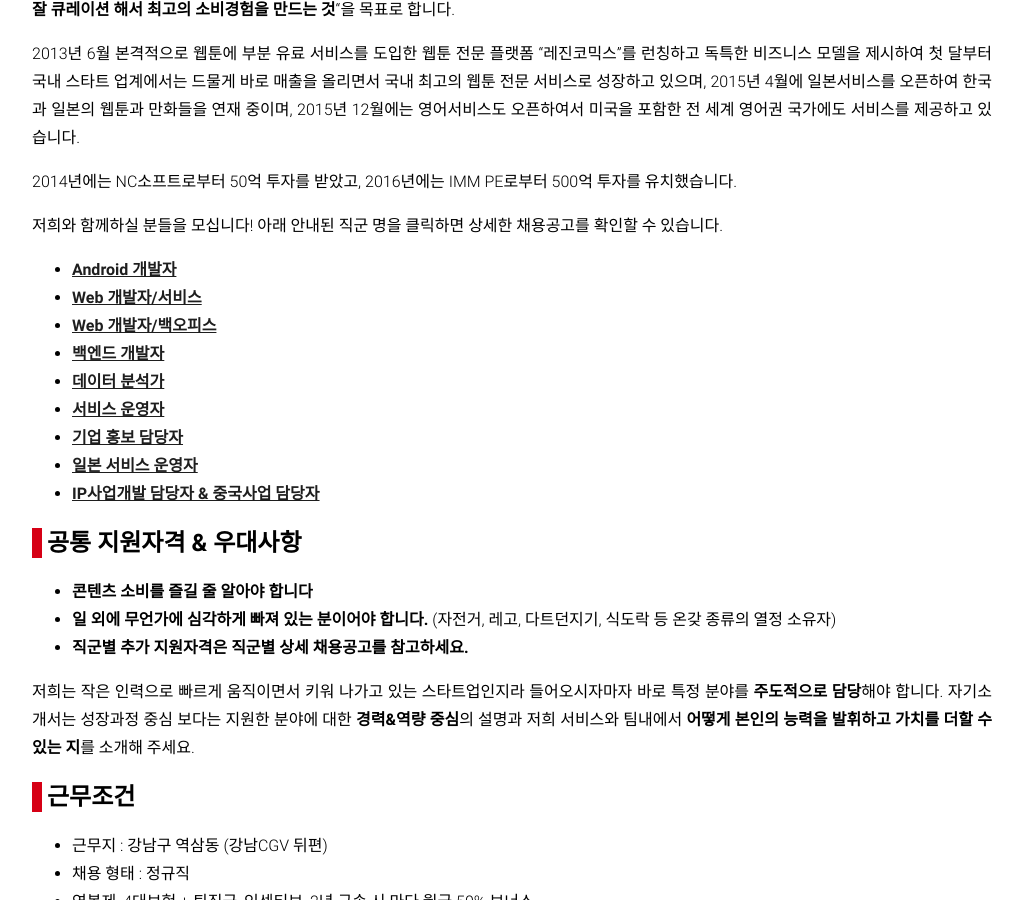
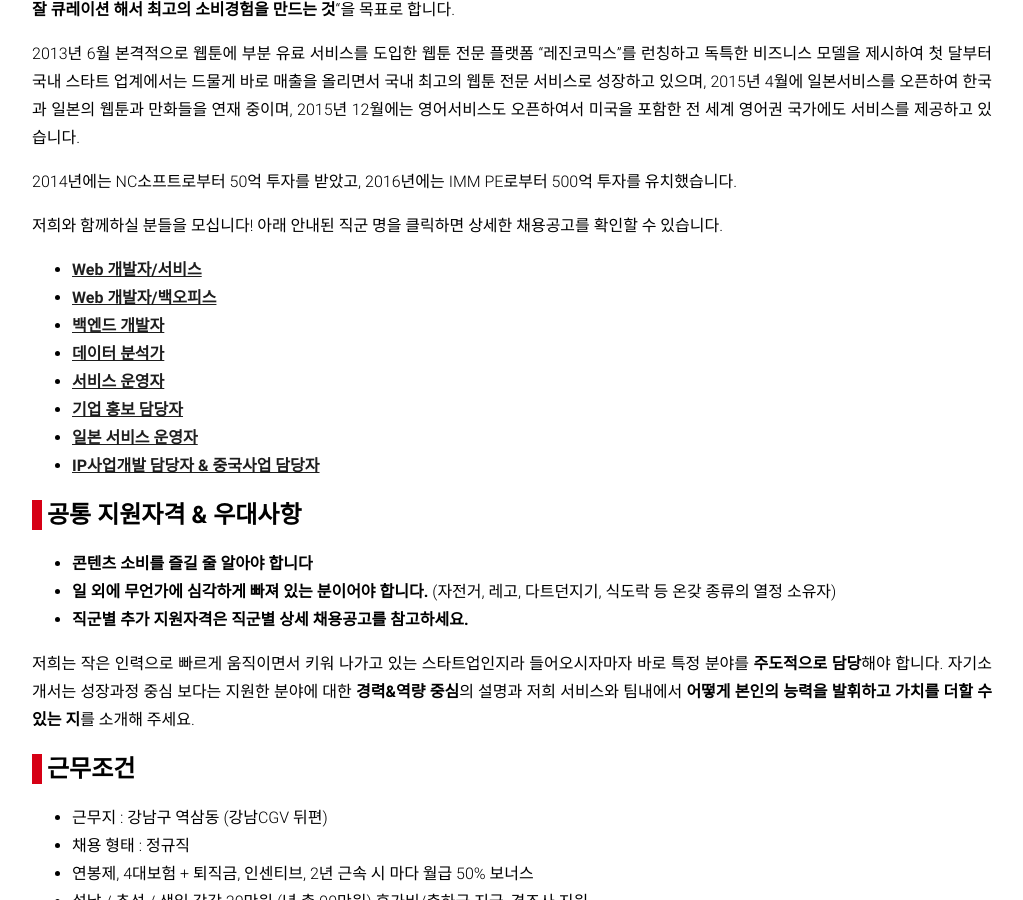
Before and after one commit to lezhin/lezhin.github.io, a Jekyll site: the page built from recruit/index.md, in a window 1280 px wide and 900 px high, scrolled down 462 px. Shown: the whole window, without its empty margins (128-1151 px from the left). Built offline with Jekyll 4.4.1, drawn with Linux system fonts in a browser that asks for light colours; nearby versions of some CDN libraries; some web fonts are replaced.

Commit message:
안드로이드 마감

```diff
--- a/recruit/index.md
+++ b/recruit/index.md
@@ -23,7 +23,6 @@
 
 저희와 함께하실 분들을 모십니다! 아래 안내된 직군 명을 클릭하면 상세한 채용공고를 확인할 수 있습니다.
 
- - [**Android 개발자**](android_develop)
  - [**Web 개발자/서비스**](web_develop)
  - [**Web 개발자/백오피스**](backoffice_develop)
  - [**백엔드 개발자**](backend_develop)
```
